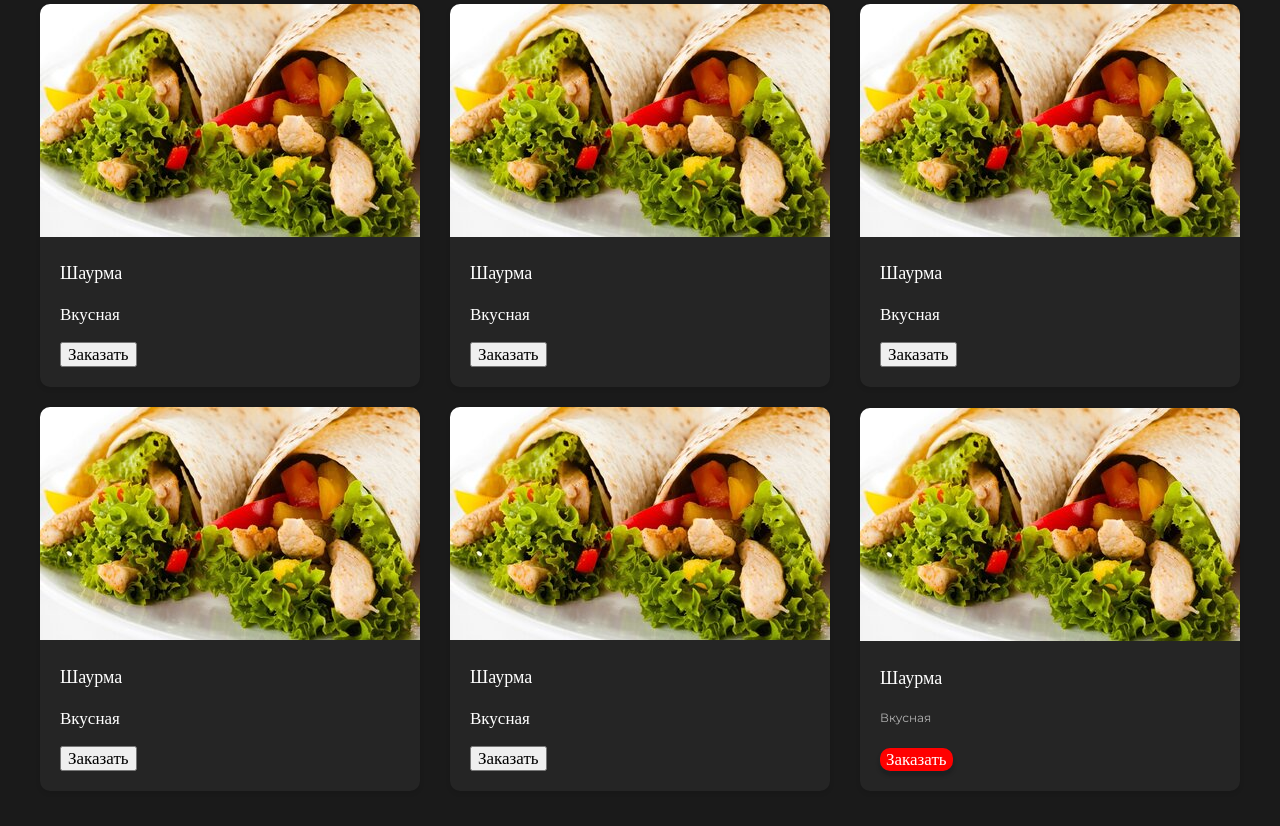
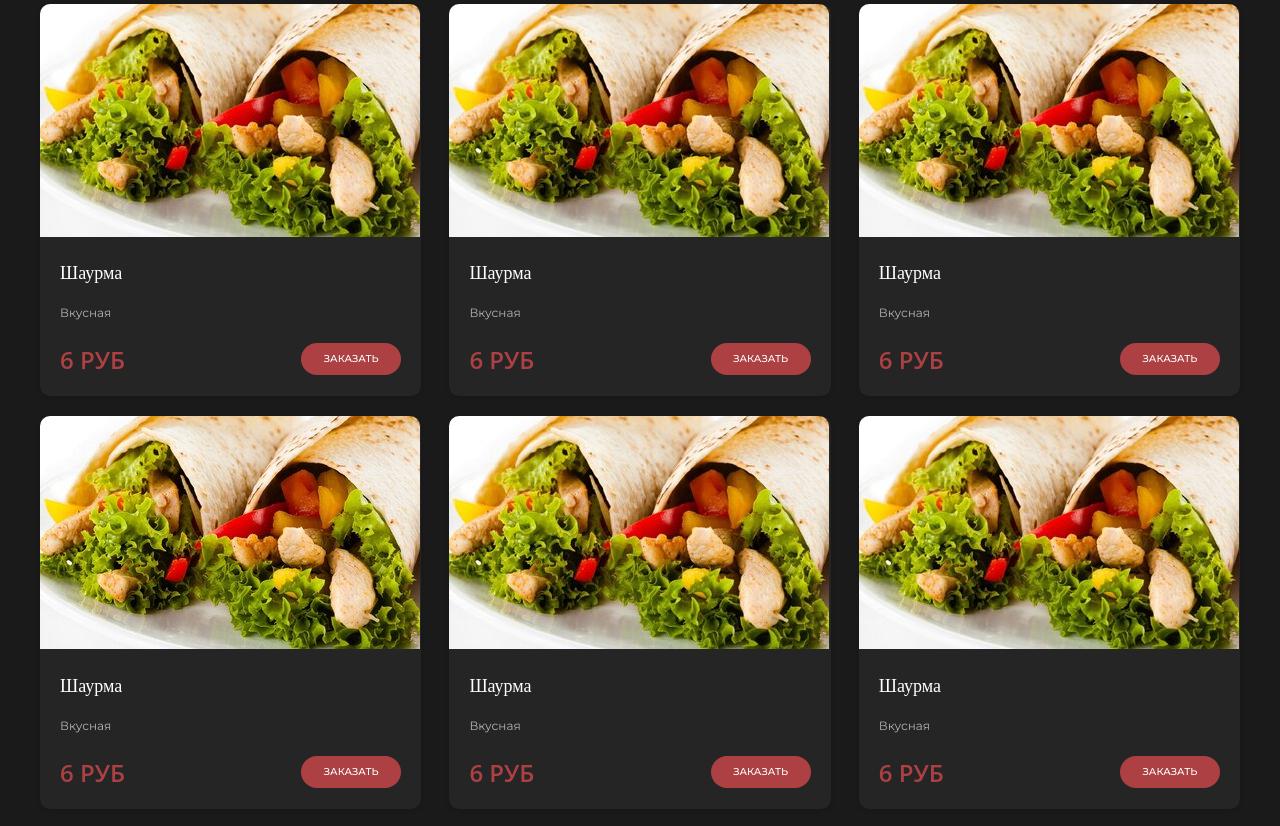
Before and after one commit to vlad23349/travel, a website: page index.html in a window 1280 px wide. Shown: the part 1909-2735 px from the top of the page. Drawn offline with nearby package versions, Linux system fonts and the light colour scheme; a web font is replaced by a local one.

Commit message:
update files

```diff
--- a/index.html
+++ b/index.html
@@ -146,45 +146,9 @@
               <img class="menu__image" src="images/rsz_slider-image3.jpg" alt="shaurma" />
               <div class="menu__content">
                 <h4 class="menu__name">Шаурма</h4>
-                <p class="menu_description">Вкусная</p>
-                <span class="menu__price"></span>
-                <button>Заказать</button>
-              </div>
-            </div>
-            <div class="menu__block">
-              <img class="menu__image" src="images/rsz_slider-image3.jpg" alt="shaurma" />
-              <div class="menu__content">
-                <h4 class="menu__name">Шаурма</h4>
-                <p class="menu_description">Вкусная</p>
-                <span class="menu__price"></span>
-                <button>Заказать</button>
-              </div>
-            </div>
-            <div class="menu__block">
-              <img class="menu__image" src="images/rsz_slider-image3.jpg" alt="shaurma" />
-              <div class="menu__content">
-                <h4 class="menu__name">Шаурма</h4>
-                <p class="menu_description">Вкусная</p>
-                <span class="menu__price"></span>
-                <button>Заказать</button>
-              </div>
-            </div>
-            <div class="menu__block">
-              <img class="menu__image" src="images/rsz_slider-image3.jpg" alt="shaurma" />
-              <div class="menu__content">
-                <h4 class="menu__name">Шаурма</h4>
-                <p class="menu_description">Вкусная</p>
-                <span class="menu__price"></span>
-                <button>Заказать</button>
-              </div>
-            </div>
-            <div class="menu__block">
-              <img class="menu__image" src="images/rsz_slider-image3.jpg" alt="shaurma" />
-              <div class="menu__content">
-                <h4 class="menu__name">Шаурма</h4>
-                <p class="menu_description">Вкусная</p>
-                <span class="menu__price"></span>
-                <button>Заказать</button>
+                <p class="menu__description">Вкусная</p>
+                <span class="menu__price">6 РУБ</span>
+                <button class="menu__button">Заказать</button>
               </div>
             </div>
             <div class="menu__block">
@@ -192,8 +156,44 @@
               <div class="menu__content">
                 <h4 class="menu__name">Шаурма</h4>
                 <p class="menu__description">Вкусная</p>
-                <span class="menu__pric"></span>
-                <button class="menu__ button">Заказать</button>
+                <span class="menu__price">6 РУБ</span>
+                <button class="menu__button">Заказать</button>
+              </div>
+            </div>
+            <div class="menu__block">
+              <img class="menu__image" src="images/rsz_slider-image3.jpg" alt="shaurma" />
+              <div class="menu__content">
+                <h4 class="menu__name">Шаурма</h4>
+                <p class="menu__description">Вкусная</p>
+                <span class="menu__price">6 РУБ</span>
+                <button class="menu__button">Заказать</button>
+              </div>
+            </div>
+            <div class="menu__block">
+              <img class="menu__image" src="images/rsz_slider-image3.jpg" alt="shaurma" />
+              <div class="menu__content">
+                <h4 class="menu__name">Шаурма</h4>
+                <p class="menu__description">Вкусная</p>
+                <span class="menu__price">6 РУБ</span>
+                <button class="menu__button">Заказать</button>
+              </div>
+            </div>
+            <div class="menu__block">
+              <img class="menu__image" src="images/rsz_slider-image3.jpg" alt="shaurma" />
+              <div class="menu__content">
+                <h4 class="menu__name">Шаурма</h4>
+                <p class="menu__description">Вкусная</p>
+                <span class="menu__price">6 РУБ</span>
+                <button class="menu__button">Заказать</button>
+              </div>
+            </div>
+            <div class="menu__block">
+              <img class="menu__image" src="images/rsz_slider-image3.jpg" alt="shaurma" />
+              <div class="menu__content">
+                <h4 class="menu__name">Шаурма</h4>
+                <p class="menu__description">Вкусная</p>
+                <span class="menu__price">6 РУБ</span>
+                <button class="menu__button">Заказать</button>
               </div>
             </div>
         </div>
--- a/sass/base/_buttons.scss
+++ b/sass/base/_buttons.scss
@@ -12,3 +12,25 @@
 .login__button {
   padding: 12px 35px;
 }
+.menu__button {
+  font-family: 'Montserrat';
+  font-style: normal;
+  font-weight: 500;
+  font-size: 10px;
+  line-height: 12px;
+  text-align: center;
+  text-transform: uppercase;
+  border-radius: 20px;
+  width: 100px;
+  height: 32px;
+  color: white;
+  cursor: pointer;
+  background-color: transparent;
+  border: 0;
+  border-color: #ac4042;
+  box-shadow: 0 0 40px 40px #ac4042 inset, 0 0 0 0 #ac4042;
+  transition: all 150ms ease-in-out;
+  &:hover {
+    box-shadow: 0 0 10px 0 #ac4042 inset, 0 0 10px 4px #ac4042;
+  }
+}
--- a/sass/components/_menu.scss
+++ b/sass/components/_menu.scss
@@ -31,18 +31,13 @@
   letter-spacing: 0em;
   text-align: left;
 }
-.menu__button {
-  position: absolute;
-  left: 19%;
-  right: 18%;
-  top: 31.25%;
-  bottom: 31.25%;
-
-  font-family: 'Montserrat';
+.menu__price {
+  font-family: 'Open Sans';
   font-style: normal;
-  font-weight: 500;
-  font-size: 10px;
-  line-height: 12px;
-  text-align: center;
-  text-transform: uppercase;
+  font-weight: 600;
+  font-size: 24px;
+  line-height: 33px;
+  color: #ac4042;
+  padding-right: 172px;
+  vertical-align: top;
 }
```
Also changed, not shown: sass/style.css, 1 other file.
